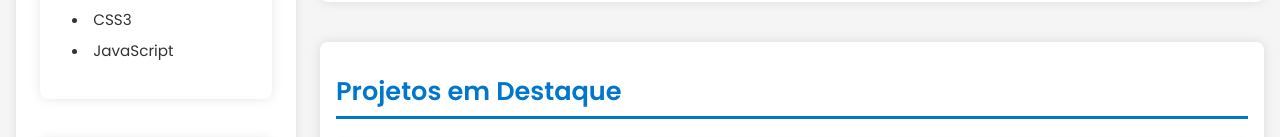
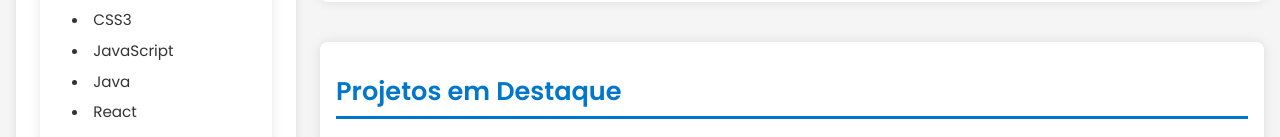
Before and after one commit to LucasArend/Lista_de_exercicios04, a plain HTML site: page index.html in a window 1280 px wide. Shown: the part 810-947 px from the top of the page. Drawn offline with Linux system fonts and the light colour scheme.

Commit message:
Update index.html
Adição de habilidades

```diff
--- a/index.html
+++ b/index.html
@@ -45,6 +45,8 @@
           <li>HTML5</li>
           <li>CSS3</li>
           <li>JavaScript</li>
+          <li>Java</li>
+          <li>React</li>
         </ul>
     </section>
 
```
